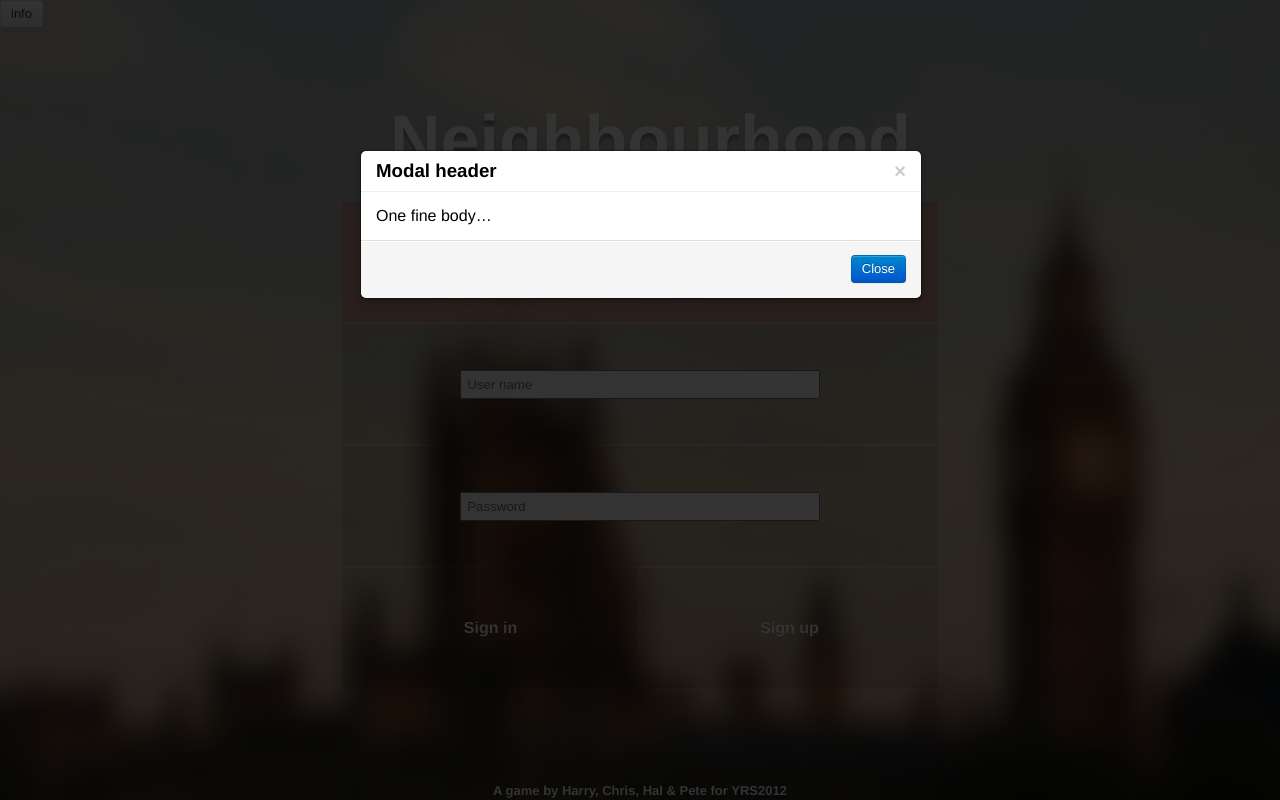
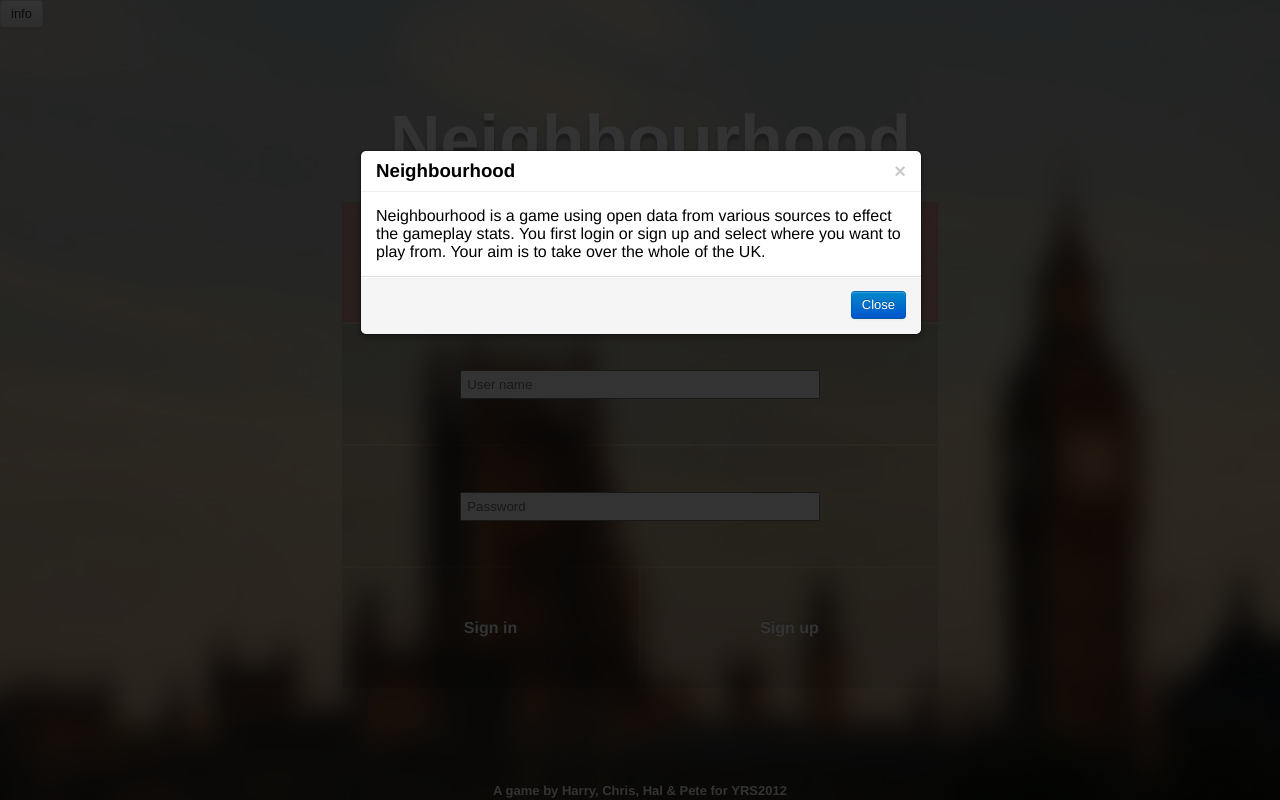
Before and after one commit to castvoid/Neighbourhood, a PHP site: page /?err=1 in a window 1280 px wide, after a click on "info". Run offline with PHP 8.4, Linux system fonts and the light colour scheme; data that the repository does not hold is empty; a stand-in replaces the project's code that opens the database connection; some libraries are stand-ins or nearby versions.

Commit message:
Updated modal on index.php

```diff
--- a/index.php
+++ b/index.php
@@ -218,10 +218,10 @@ a {
 <div class="modal hide" id="myModal">
   <div class="modal-header">
     <button type="button" class="close" data-dismiss="modal">×</button>
-    <h3>Modal header</h3>
+    <h3>Neighbourhood</h3>
   </div>
   <div class="modal-body">
-    <p>One fine body…</p>
+    <p>Neighbourhood is a game using open data from various sources to effect the gameplay stats. You first login or sign up and select where you want to play from. Your aim is to take over the whole of the UK.</p>
   </div>
   <div class="modal-footer">
     <a href="#" class="btn btn-primary" data-dismiss="modal">Close</a>
```
